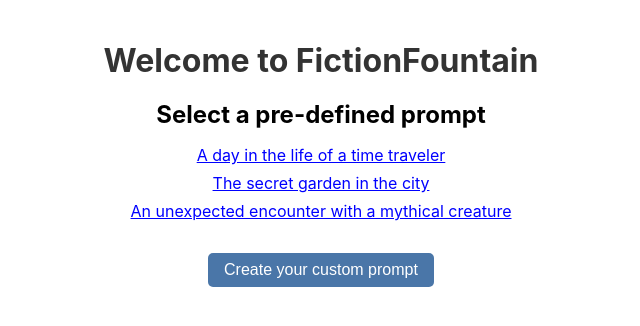
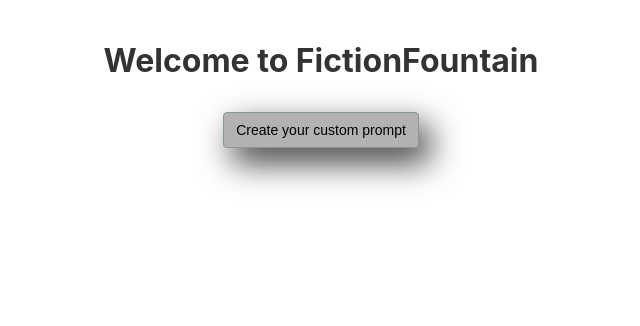
Before and after one commit to rpoole444/fiction-fountain, a React (Create React App) app: page / in a window 1280 px wide. Shown: the top 326 px of the page, without its empty margins (319-959 px from the left). Built offline with nearby package versions, Linux system fonts and the light colour scheme.

Commit message:
Edit basics

```diff
--- a/src/components/CustomPrompts/CustomPrompts.css
+++ b/src/components/CustomPrompts/CustomPrompts.css
@@ -17,7 +17,30 @@
 }
 
 .CustomPrompts button {
-  font-size: 1rem;
+  margin: 1rem;
   padding: 0.5rem 1rem;
+  outline: 0;
+  appearance: none;
+  padding: 0px 12px;
+  border-radius: 4px;
+  text-decoration: none;
   cursor: pointer;
+  background-color: rgb(178, 178, 178);
+  border: 1px solid rgb(137, 151, 155);
+  box-shadow: rgb(6 22 33 / 30%) 0px 1px 2px;
+  color: rgb(0, 0, 0);
+  font-size: 14px;
+  font-weight: 400;
+  height: 36px;
+  transition: all 150ms ease-in-out 0s;
+  -webkit-box-shadow: 10px 14px 33px 1px rgba(0, 0, 0, 0.75);
+  -moz-box-shadow: 10px 14px 33px 1px rgba(0, 0, 0, 0.75);
+  box-shadow: 10px 14px 33px 1px rgba(0, 0, 0, 0.75);
 }
+
+.CustomPrompts button :hover {
+  color: rgb(61, 79, 88);
+  background-color: rgb(255, 255, 255);
+  border: 1px solid rgb(93, 108, 116);
+  box-shadow: rgb(0 0 0 / 30%) 0px 4px 4px, rgb(231 238 236) 0px 0px 0px 3px;
+}
--- a/src/components/HomePage/HomePage.css
+++ b/src/components/HomePage/HomePage.css
@@ -26,8 +26,30 @@
 }
 
 .HomePage button {
-  font-size: 1rem;
+  margin: 1rem;
   padding: 0.5rem 1rem;
-  margin-top: 1rem;
+  outline: 0;
+  appearance: none;
+  padding: 0px 12px;
+  border-radius: 4px;
+  text-decoration: none;
   cursor: pointer;
+  background-color: rgb(178, 178, 178);
+  border: 1px solid rgb(137, 151, 155);
+  box-shadow: rgb(6 22 33 / 30%) 0px 1px 2px;
+  color: rgb(0, 0, 0);
+  font-size: 14px;
+  font-weight: 400;
+  height: 36px;
+  transition: all 150ms ease-in-out 0s;
+  -webkit-box-shadow: 10px 14px 33px 1px rgba(0, 0, 0, 0.75);
+  -moz-box-shadow: 10px 14px 33px 1px rgba(0, 0, 0, 0.75);
+  box-shadow: 10px 14px 33px 1px rgba(0, 0, 0, 0.75);
 }
+
+.HomePage button :hover {
+  color: rgb(61, 79, 88);
+  background-color: rgb(255, 255, 255);
+  border: 1px solid rgb(93, 108, 116);
+  box-shadow: rgb(0 0 0 / 30%) 0px 4px 4px, rgb(231 238 236) 0px 0px 0px 3px;
+}
--- a/src/components/HomePage/HomePage.tsx
+++ b/src/components/HomePage/HomePage.tsx
@@ -1,15 +1,9 @@
-import React from 'react';
-import { useHistory } from 'react-router-dom';
-import './HomePage.css';
+import React from "react";
+import { useHistory } from "react-router-dom";
+import "./HomePage.css";
 
 const HomePage: React.FC = () => {
   const history = useHistory();
-  const predefinedPrompts = [
-    "A day in the life of a time traveler",
-    "The secret garden in the city",
-    "An unexpected encounter with a mythical creature",
-    // Add more prompts here
-  ];
 
   const handlePromptClick = (prompt: string) => {
     // You can either save the selected prompt in a state management system or pass it directly to the StoryPage component
@@ -23,14 +17,6 @@ const HomePage: React.FC = () => {
   return (
     <div className="HomePage">
       <h1>Welcome to FictionFountain</h1>
-      <h2>Select a pre-defined prompt</h2>
-      <ul>
-        {predefinedPrompts.map((prompt, index) => (
-          <li key={index} onClick={() => handlePromptClick(prompt)}>
-            {prompt}
-          </li>
-        ))}
-      </ul>
       <button onClick={navigateToCustomPrompts}>
         Create your custom prompt
       </button>
--- a/src/components/StoryPage/StoryPage.tsx
+++ b/src/components/StoryPage/StoryPage.tsx
@@ -52,7 +52,7 @@ if (response.status !== 200) {
           <p>{story}</p>
         </div>
       ) : (
-        <p>Loading...</p>
+        <p>One Moment, Bringing Your Story to Life...</p>
       )}
       <button onClick={goBack}>Go Back</button>
     </div>
```
